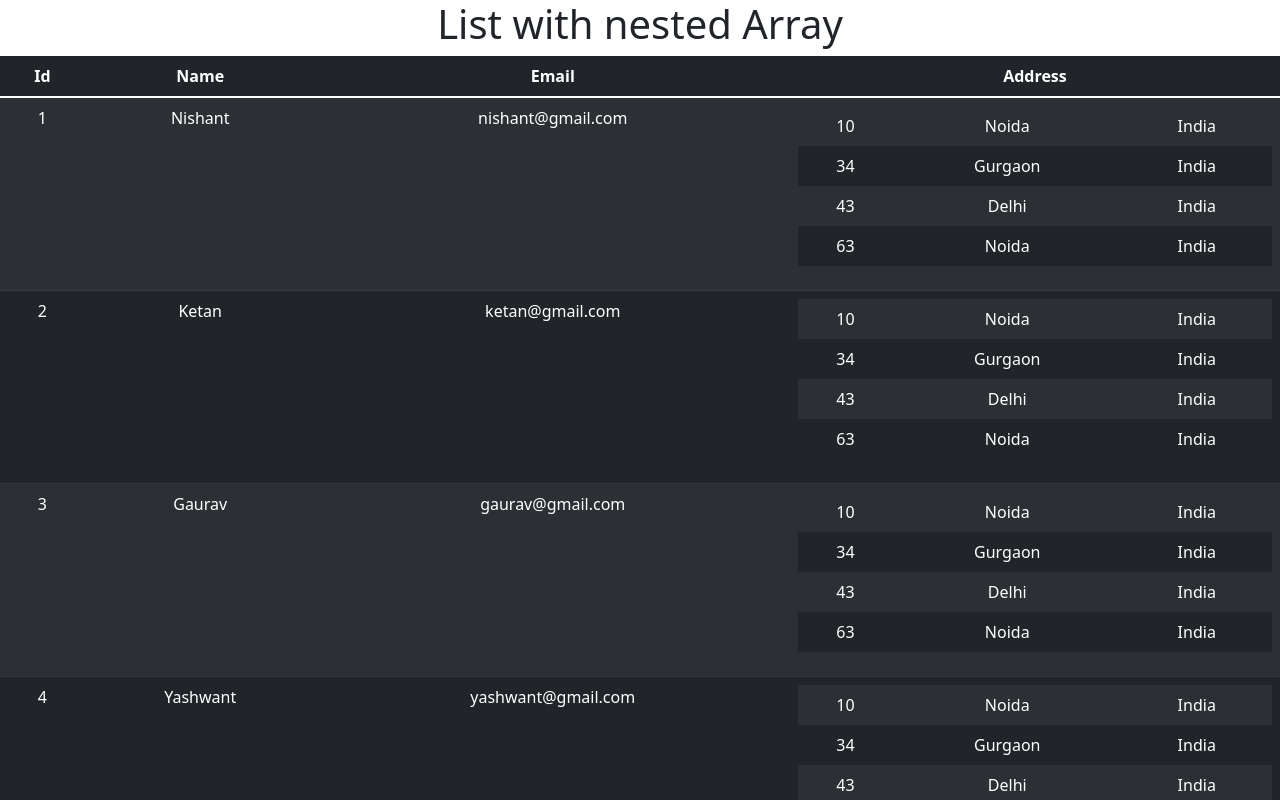
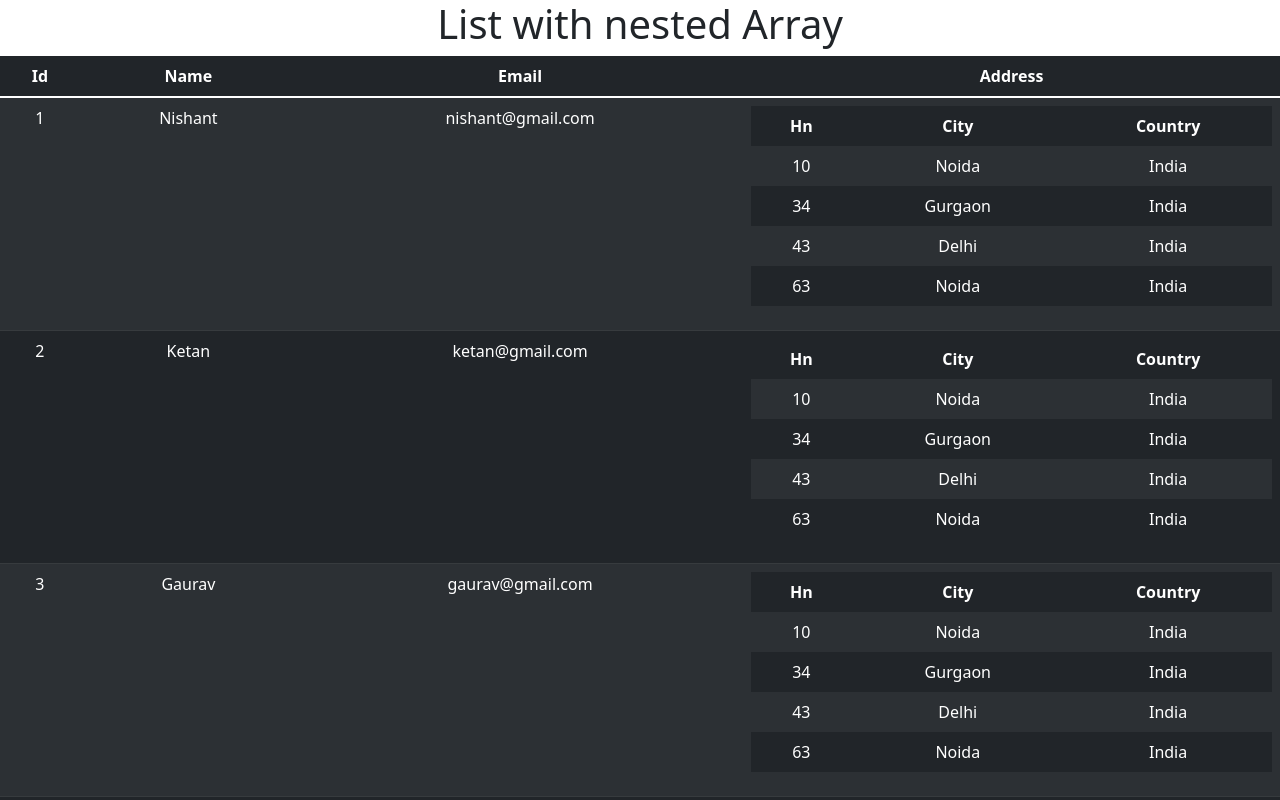
Before and after one commit to fhabhishektiwari/blog, a React (Create React App) app: page / in a window 1280 px wide. Shown: the top 800 px of the page. Built offline with nearby package versions, Linux system fonts and the light colour scheme.

Commit message:
added table inside Nested list in reactjs

```diff
--- a/src/App.js
+++ b/src/App.js
@@ -70,6 +70,13 @@ const App = () => {
                 <td>{data.email}</td>
                 <td>
                   <Table variant='dark' striped hover borderless>
+                    <thead>
+                      <tr>
+                        <th>Hn</th>
+                        <th>City</th>
+                        <th>Country</th>
+                      </tr>
+                    </thead>
                     <tbody>
                   {
                       data.address.map((ad, key) => {
```
